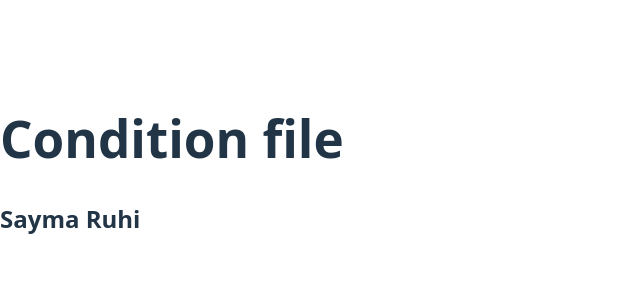
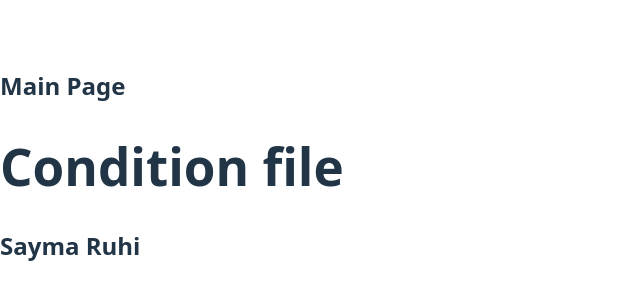
Before and after one commit to saymaruhi/condition1, a React (Vite) app: page / in a window 1280 px wide. Shown: the part 234-534 px from the top of the page, without its empty margins (0-640 px from the left). Built offline with nearby package versions, Linux system fonts and the light colour scheme.

Commit message:
added h2 in main page

```diff
--- a/src/App.jsx
+++ b/src/App.jsx
@@ -4,6 +4,7 @@ function App() {
 
   return (
     <div>
+      <h2>Main Page</h2>
       <h1>Condition file</h1>
       <h2>Sayma Ruhi</h2>
 
```
